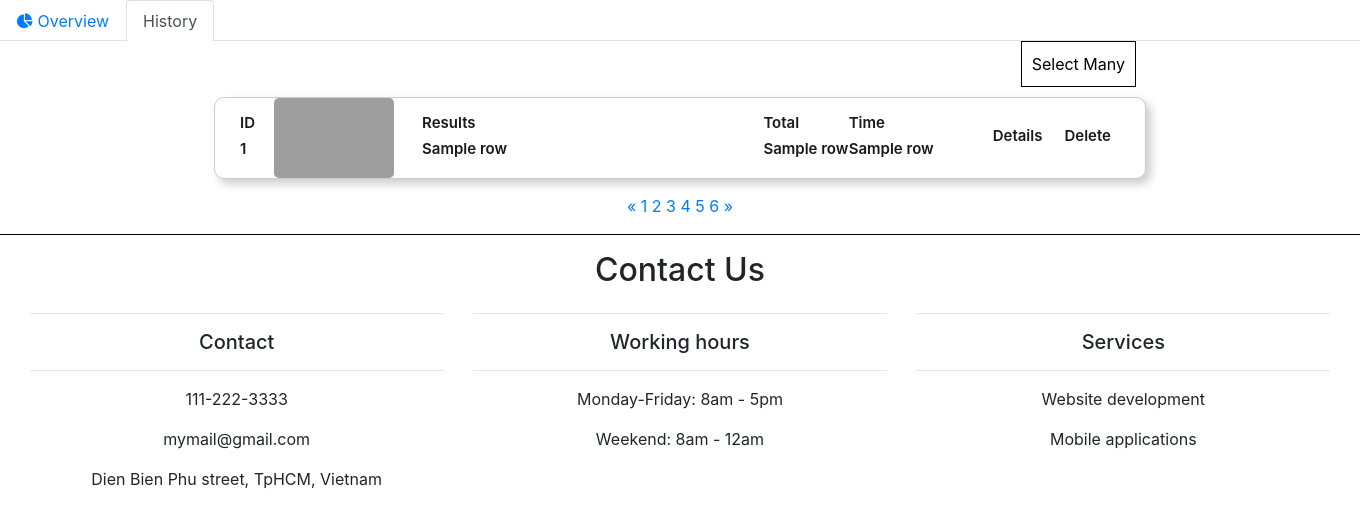
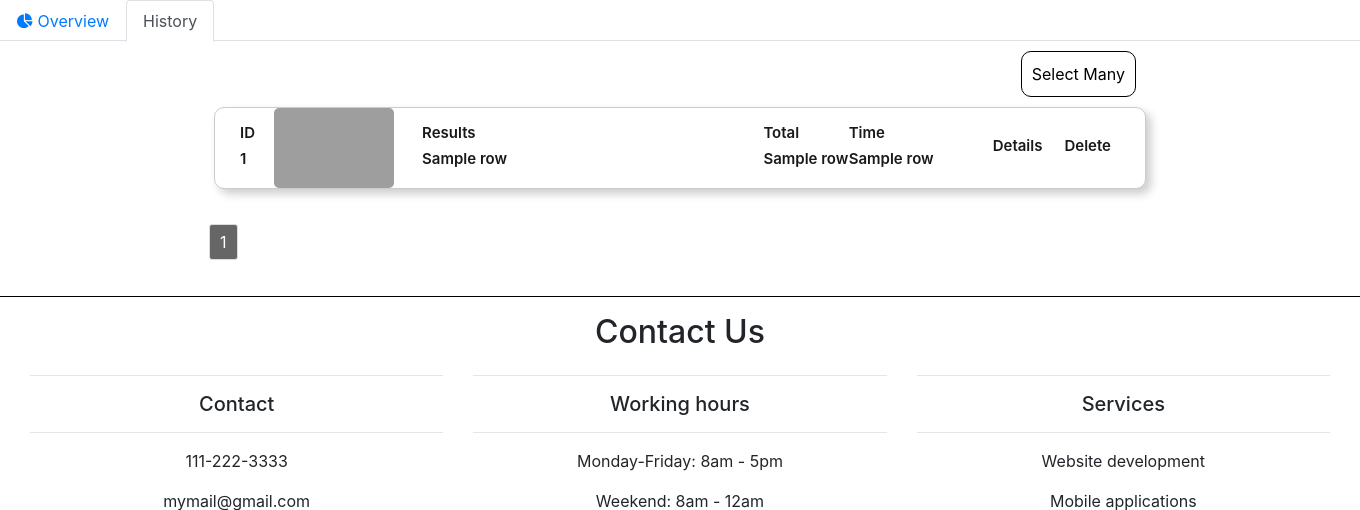
Before and after one commit to huynhnghia03/webShripm, a Flask app: template templates/history.html in a window 1360 px wide, after a click on "History". Shown: the part 126-636 px from the top of the page. Run offline with Flask 3, Linux system fonts and the light colour scheme; the template is opened without the code that fills it: most values are stand-ins (such as "Sample title", 1, 10 or a date in 2020); some libraries are stand-ins or nearby versions; grey boxes are pictures that could not be loaded.

Commit message:
6_4_2024

```diff
--- a/app.py
+++ b/app.py
@@ -47,7 +47,7 @@
     "myApp",
     client_id=os.environ.get("OAUTH2_CLIENT_ID"),
     client_secret=os.environ.get("OAUTH2_CLIENT_SECRET"),
-    client_kwargs=os.environ.get("SCOPE"),
+    client_kwargs={"scope":os.environ.get("SCOPE")},
     server_metadata_url=f'{os.environ.get("OAUTH2_META_URL")}',
 )
 
--- a/static/css/history.css
+++ b/static/css/history.css
@@ -174,4 +174,31 @@
     float: right;
     border: 1px solid black;
     margin-right: 20px;
+    margin-top: 10px;
+    border-radius: 10px;
 }
+/* CSS cho phân trang */
+    .pagination {
+        margin: 20px 0;
+        text-align: center;
+    }
+
+    .pagination button {
+        display: inline-block;
+        padding: 5px 10px;
+        margin: 0 5px;
+        background-color: #f2f2f2;
+        border: 1px solid #ddd;
+        color: black;
+        text-decoration: none;
+        border-radius: 3px;
+    }
+
+    .pagination button.active {
+        background-color: #666;
+        color: white;
+    }
+
+    .pagination button:hover:not(.active) {
+        background-color: #ddd;
+    }
--- a/static/js/history.js
+++ b/static/js/history.js
@@ -46,11 +46,12 @@
 
 // xu ly xo anh
 // Lấy các phần tử cần thiết
-var modal = document.getElementById('myModal');
-var span = document.getElementsByClassName('close')[0];
+var modal
+var span
 
-function openModal(imageSrc, rs, total, time) {
-    var modal = document.getElementById('myModal');
+function openModal(id,imageSrc, rs, total, time) {
+    modal = document.getElementById(id);
+    span=document.getElementById('close'+id);
     var modalImg = document.getElementById('img01');
     var res = document.getElementById('results_text');
     var tot = document.getElementById('total_text');
@@ -63,9 +64,9 @@
     timeText.textContent = ' ' + time;
 }
 
-span.onclick = function () {
+function closeModel () {
     modal.style.display = 'none';
-};
+}
 
 window.onclick = function (event) {
     if (event.target == modal) {
@@ -225,3 +226,84 @@
             }
         });
 }
+/*--------------------- phan trang ------------------*/
+document.addEventListener('DOMContentLoaded', function () {
+    const itemsPerPage = 5;
+    let currentPage = 1;
+    let startIndex = (currentPage - 1) * itemsPerPage;
+    let endIndex = startIndex + itemsPerPage;
+    const historyDetails = document.querySelectorAll('.history-details');
+    content=''
+    if(historyDetails.length>5){
+    console.log("no")
+    content+='<button id="prevPage">&laquo; Previous</button>'
+    for(var page=0; page<Math.ceil(historyDetails.length / itemsPerPage); page++){
+    content+='<button class="pageNumber">'+(page+1)+'</button>'
+    }
+    content+='<button id="nextPage">Next &raquo;</button>'
+    }else{
+    console.log("ok")
+   content ='<button class="pageNumber">1</button>'
+    }
+    document.getElementById('pagination').innerHTML=content
+    const prevPageButton = document.getElementById('prevPage');
+    const nextPageButton = document.getElementById('nextPage');
+    const pageNumberButtons = document.querySelectorAll('.pageNumber');
+
+
+    function displayCurrentPage() {
+        console.log(historyDetails)
+        startIndex=(currentPage - 1) * itemsPerPage;
+        endIndex = startIndex + itemsPerPage
+        historyDetails.forEach(function (detail, index) {
+            if (index >= startIndex && index < endIndex) {
+                detail.style.display = 'block';
+            } else {
+            console.log(detail, '--- ', index,startIndex,endIndex);
+                detail.style.display = 'none';
+            }
+        });
+    }
+
+if(prevPageButton) {   prevPageButton.addEventListener('click', function (event) {
+        event.preventDefault();
+        if (currentPage > 1) {
+            currentPage--;
+            displayCurrentPage();
+            updatePaginationButtons();
+        }
+    });
+    }
+
+    if(prevPageButton){nextPageButton.addEventListener('click', function (event) {
+        event.preventDefault();
+        const totalPages = Math.ceil(historyDetails.length / itemsPerPage);
+        if (currentPage < totalPages) {
+            currentPage++;
+            displayCurrentPage();
+            updatePaginationButtons();
+        }
+    });
+}
+    pageNumberButtons.forEach(function (button) {
+        button.addEventListener('click', function (event) {
+            event.preventDefault();
+            currentPage = parseInt(this.textContent);
+            console.log(currentPage);
+            displayCurrentPage();
+            updatePaginationButtons();
+        });
+    });
+
+    function updatePaginationButtons() {
+        pageNumberButtons.forEach(function (button) {
+            button.classList.remove('active');
+            if (parseInt(button.textContent) === currentPage) {
+                button.classList.add('active');
+            }
+        });
+    }
+
+    displayCurrentPage();
+    updatePaginationButtons();
+});
--- a/templates/history.html
+++ b/templates/history.html
@@ -170,7 +170,7 @@
                                     </div>
                                     <button
                                         class="statistics-titles details"
-                                        onclick="openModal('{{row[1]}}','{{row[2]}}', '{{row[3]}}','{{row[4]}}')">
+                                        onclick="openModal('{{row[0]}}','{{row[1]}}','{{row[2]}}', '{{row[3]}}','{{row[4]}}')">
                                         Details
                                     </button>
                                     <button
@@ -187,8 +187,8 @@
                                         value="{{row[0]}}" />
                                     <!-- Thanh details-->
 
-                                    <div id="myModal" class="modal">
-                                        <span class="close">&times;</span>
+                                    <div id="{{row[0]}}" class="modal">
+                                        <span class="close" id="close{{row[0]}}" onclick="closeModel()">&times;</span>
                                         <div class="model_con">
                                             <img
                                                 src="/static/yolov8/{{row[1]}}"
@@ -234,18 +234,15 @@
                         </div>
                     </div>
                     {% endfor %}
+                     <div class="pagination" id="pagination">
+                        <button id="prevPage">&laquo; Previous</button>
+                        <button class="pageNumber">1</button>
+                        <button class="pageNumber">2</button>
+                        <button class="pageNumber">3</button>
+                        <button id="nextPage">Next &raquo;</button>
+                    </div>
                 </div>
             </div>
-        </div>
-        <div class="page" style="text-align: center">
-            <a href="#">&laquo;</a>
-            <a href="#">1</a>
-            <a href="#" class="active">2</a>
-            <a href="#">3</a>
-            <a href="#">4</a>
-            <a href="#">5</a>
-            <a href="#">6</a>
-            <a href="#">&raquo;</a>
         </div>
     </div>
     {% else %}
```
Also changed, not shown: static/js/script.js (+15 -8 lines), static/BAshrimp.jpg (added), 3 other files.
